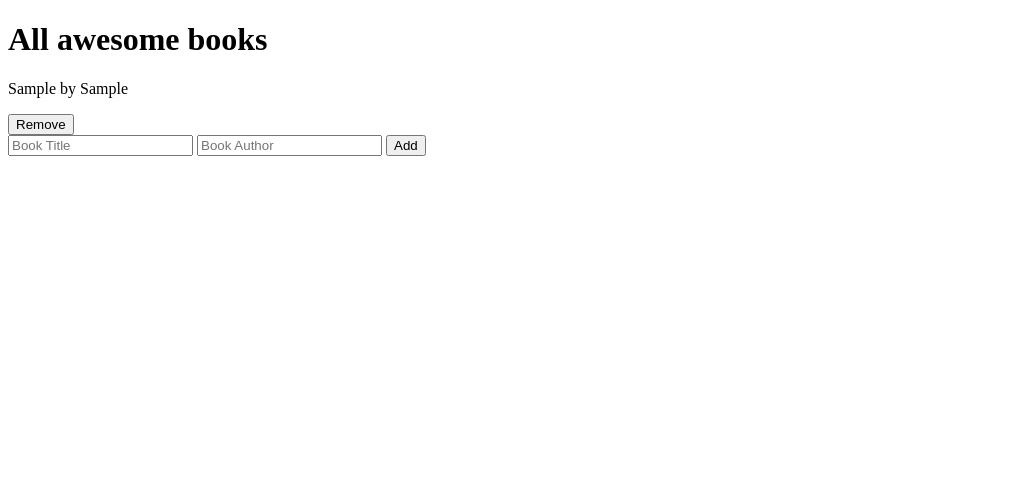
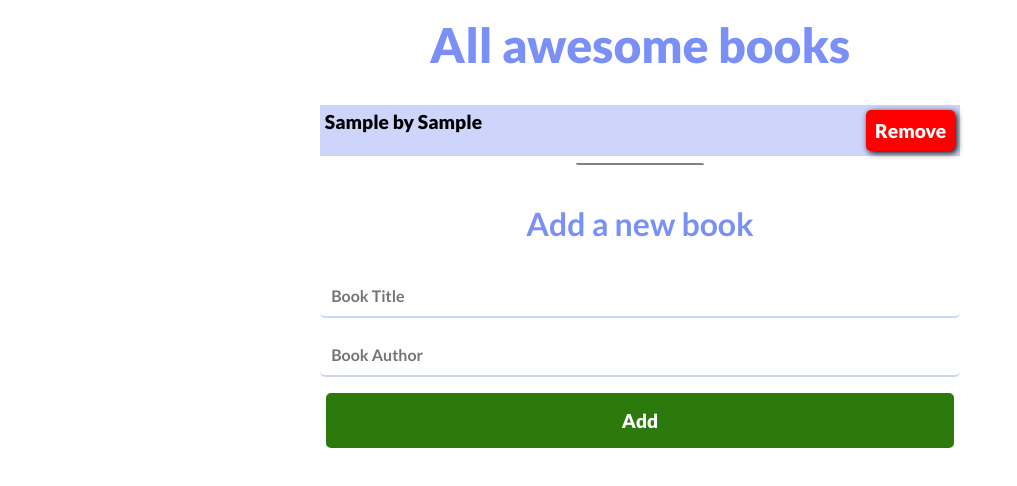
Before and after one commit to Hidar37/awesome-books-project, a website: page index.html in a window 1280 px wide. Both pictures are taken after typing "Sample", "Sample" into the empty fields and a click on the input "Add". Shown: the whole page, without its empty margins (0-1017 px from the left). Drawn offline with Linux system fonts and the light colour scheme.

Commit message:
Style added to project.

```diff
--- a/index.html
+++ b/index.html
@@ -18,8 +18,10 @@
   </header>
   <section id="book-container">
     <!-- Adding the book lists -->
+
   </section>
   <section id="form-section">
+    <h2 class="form-header">Add a new book</h2>
     <form action="index.html" method="post" id="form">
       <input type="text" id="title" placeholder="Book Title">
       <input type="text" id="author" placeholder="Book Author">
--- a/source/js/add-book.js
+++ b/source/js/add-book.js
@@ -32,16 +32,20 @@ function removeElement(elment1, elment2) {
 }
 
 function displayBooks() {
+  if (bookArray.length > 0) {
     bookArray.forEach((item, index) => {
+      const elementDiv = document.createElement('div');
       const elementNode = document.createElement('p');
       const btnElement = document.createElement('button');
+      elementDiv.setAttribute('id', 'book-info');
       elementNode.setAttribute('class', 'p-tag');
       btnElement.setAttribute('class', 'close-btn');
       // Get Title and Author
       elementNode.appendChild(document.createTextNode(`${item.title} by ${item.author}`));
       btnElement.appendChild(document.createTextNode('Remove'));
       // Add: <p> and <button> tag in page
-    bookContainer.append(elementNode, btnElement);
+      bookContainer.appendChild(elementDiv);
+      elementDiv.append(elementNode, btnElement);
       // Empty the input after adding the book
       bookName.value = '';
       bookAuthor.value = '';
@@ -51,8 +55,15 @@ function displayBooks() {
         bookArray.splice(index, 1);
         localStorage.setItem('BOOKS', JSON.stringify(bookArray));
         removeElement(elementNode, btnElement);
+        displayBooks();
       });
     });
+  } else {
+    const errorNode = document.createElement('p');
+    errorNode.setAttribute('class', 'error');
+    errorNode.appendChild(document.createTextNode('No record found. Please store some books first.'));
+    bookContainer.appendChild(errorNode);
+  }
 }
 
 // Add Book Event Lessoner
--- a/source/style/style.css
+++ b/source/style/style.css
@@ -16,3 +16,174 @@
   font-family: lg;
   src: url("../fonts/Lato-Black.ttf");
 }
+
+* {
+  box-sizing: border-box;
+  padding: 0;
+  margin: 0;
+  font-size: 16px;
+}
+
+/* Header Section */
+header h1 {
+  color: #7b90f7;
+  text-align: center;
+  font-size: 3rem;
+  padding: 0;
+  margin: 1rem 0 2rem;
+  font-family: lg;
+}
+
+/* Book container section */
+#book-container {
+  width: 50%;
+  margin: 0 auto 3rem;
+  position: relative;
+}
+
+#book-container::after {
+  content: "";
+  width: 20%;
+  height: 2px;
+  border-radius: 0 5px 0 5px;
+  background-color: gray;
+  position: absolute;
+  top: 115%;
+  left: 40%;
+  right: 40%;
+  margin: 0 auto;
+}
+
+#book-container div:nth-child(odd) {
+  background-color: #ced5fa;
+}
+
+#book-container div:nth-child(even) {
+  background-color: #e8ecff;
+}
+
+#book-info {
+  display: flex;
+  justify-content: space-between;
+  padding: 0.3rem;
+}
+
+#book-info .p-tag {
+  font-size: 1.2rem;
+  font-family: lg;
+}
+
+#book-info .close-btn {
+  background-color: red;
+  color: white;
+  font-size: 1.2rem;
+  border: 1px solid transparent;
+  padding: 0.5rem;
+  font-family: lg;
+  box-shadow: 2px 2px 6px black;
+  border-radius: 5px;
+  transition: 0.3s linear;
+}
+
+#book-info .close-btn:hover {
+  transform: scale(0.97, 0.97);
+  background-color: transparent;
+  border: 1px solid black;
+  color: red;
+}
+
+/* new book section */
+.form-header {
+  color: #7b90f7;
+  text-align: center;
+  font-size: 2rem;
+  padding: 0;
+  margin: 2rem 0;
+  font-family: md;
+}
+
+form {
+  display: flex;
+  flex-direction: column;
+  width: 50%;
+  margin: 0 auto 3rem;
+}
+
+form #title,
+form #author {
+  padding: 0.7rem;
+  margin-bottom: 1rem;
+  border: 0;
+  border-bottom: 2px solid #ced5fa;
+  transition: 0.3s linear;
+  font-size: 1rem;
+  font-family: md;
+  border-radius: 5px;
+}
+
+form #title:hover,
+form #author:hover {
+  border-color: #7b90f7;
+  box-shadow: 2px 2px 50px #a5b3fc;
+}
+
+form #title:focus,
+form #author:focus {
+  outline: none;
+  border-color: #7b90f7;
+  box-shadow: 2px 2px 50px #a5b3fc;
+}
+
+form input[type=submit] {
+  padding: 1rem;
+  font-family: lg;
+  font-size: 1.2rem;
+  background-color: #2b7a0b;
+  color: #fff;
+  border: 0;
+  border-radius: 5px;
+  transition: 0.3s linear;
+  width: 98%;
+  margin: 0 auto;
+}
+
+form input[type=submit]:hover {
+  background-color: #1a4d2e;
+  transform: scale(1.02, 1.02);
+}
+
+.error {
+  color: #7b90f7;
+  font-size: 1.2rem;
+  font-family: lg;
+  text-align: center;
+}
+
+/* Mobile Version */
+@media screen and (max-width: 768px) {
+  #book-container {
+    width: 95%;
+    margin: 0 0.5rem 3rem;
+    position: relative;
+  }
+
+  #book-info .p-tag {
+    font-size: 1rem;
+  }
+
+  #book-info .close-btn {
+    padding: 0.2rem;
+    font-size: 1rem;
+  }
+
+  /* new book seciton */
+  form {
+    width: 95%;
+    margin: auto 0.5rem;
+  }
+
+  form #title,
+  form #author {
+    font-size: 1.2rem;
+  }
+}
```
Lines whose indentation alone changed are shown as unchanged.
